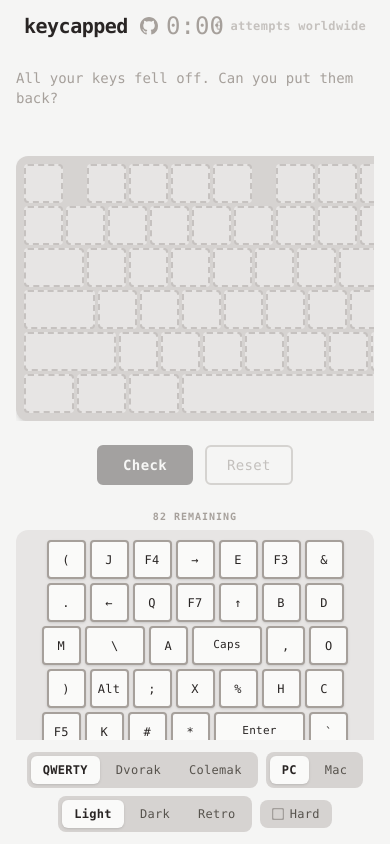
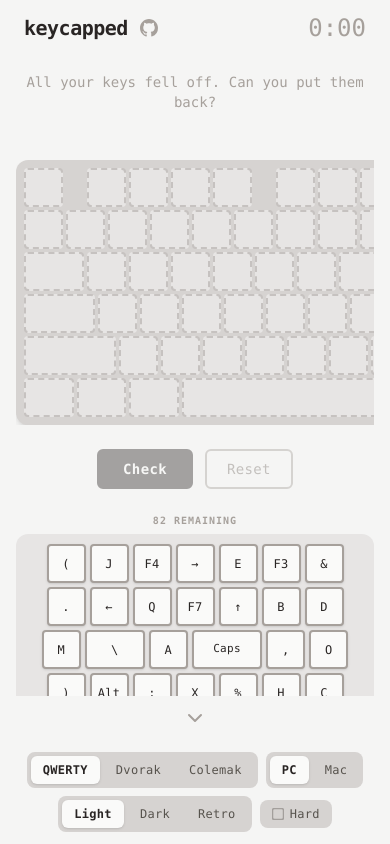
Before and after one commit to jiafra/keycapped, a React (Vite) app: page / in a window 390 px wide. Built offline with nearby package versions, Linux system fonts and the light colour scheme; no server answers; the database is empty.

Commit message:
Toggle footer

```diff
--- a/src/App.tsx
+++ b/src/App.tsx
@@ -873,6 +873,7 @@ export default function App() {
   const [confirmingReset, setConfirmingReset] = useState(false);
   const [fireRoar, setFireRoar] = useState(false);
   const roarTimer = useRef<ReturnType<typeof setTimeout>>(null);
+  const [footerOpen, setFooterOpen] = useState(true);
   const [hardMode, setHardMode] = useState<boolean>(() => {
     return localStorage.getItem("keycapped-hard") === "true";
   });
@@ -1164,8 +1165,8 @@ export default function App() {
           </a>
         </div>
 
-        {/* Timer - center */}
-        <div className="absolute left-1/2 top-1/2 -translate-x-1/2 -translate-y-1/2 flex flex-col items-center">
+        {/* Timer - center on desktop, right on mobile */}
+        <div className="hidden sm:flex absolute left-1/2 top-1/2 -translate-x-1/2 -translate-y-1/2 flex-col items-center">
           <p
             className={`text-2xl tabular-nums ${allCorrect ? `${t.timerDone} font-semibold` : t.timer}`}
           >
@@ -1173,8 +1174,15 @@ export default function App() {
           </p>
         </div>
 
-        {/* Worldwide attempts - right */}
-        <p className={`text-xs ${t.subtitle} tabular-nums font-bold tracking-wide opacity-60`}>
+        {/* Timer - right on mobile */}
+        <p
+          className={`sm:hidden text-2xl tabular-nums ${allCorrect ? `${t.timerDone} font-semibold` : t.timer}`}
+        >
+          {formatTime(elapsed)}
+        </p>
+
+        {/* Worldwide attempts - right, hidden on mobile */}
+        <p className={`hidden sm:block text-xs ${t.subtitle} tabular-nums font-bold tracking-wide opacity-60`}>
           {totalAttempts !== null ? `${totalAttempts.toLocaleString()} attempts worldwide` : "..."}
         </p>
       </header>
@@ -1191,7 +1199,7 @@ export default function App() {
             </div>
           )}
 
-          <p className={`text-sm min-h-5 ${!gameActive ? t.subtitle : ""}`}>
+          <p className={`text-sm min-h-5 text-center ${!gameActive ? t.subtitle : ""}`}>
             {!gameActive && "All your keys fell off. Can you put them back?"}
           </p>
           <p
@@ -1437,8 +1445,27 @@ export default function App() {
       </main>
 
       {/* ===== BOTTOM BAR ===== */}
-      <footer className="shrink-0 px-6 py-3 flex items-center justify-center gap-4">
-        <div className="flex gap-2 flex-wrap items-center justify-center">
+      <footer className="shrink-0">
+        <button
+          onClick={() => setFooterOpen((v) => !v)}
+          className={`sm:hidden w-full flex items-center justify-center py-2.5 ${t.subtitle} cursor-pointer`}
+          aria-label={footerOpen ? "Hide settings" : "Show settings"}
+        >
+          <svg
+            width="24"
+            height="24"
+            viewBox="0 0 24 24"
+            fill="none"
+            stroke="currentColor"
+            strokeWidth="2"
+            strokeLinecap="round"
+            strokeLinejoin="round"
+            className={footerOpen ? "rotate-180" : ""}
+          >
+            <polyline points="18 15 12 9 6 15" />
+          </svg>
+        </button>
+        <div className={`${footerOpen ? "flex" : "hidden"} sm:flex px-6 py-3 gap-2 flex-wrap items-center justify-center`}>
           <div className={`flex gap-1 p-1 ${t.selectorBg} rounded-lg w-fit`}>
             {LAYOUT_OPTIONS.map((opt) => (
               <button
```
